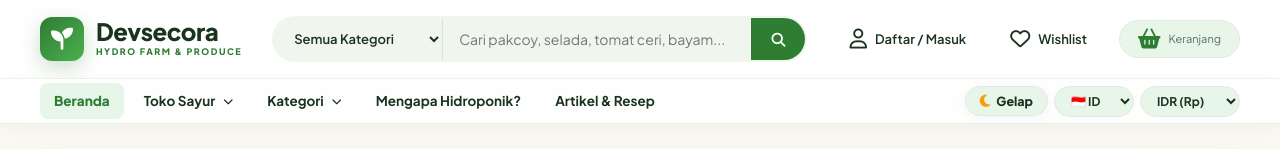
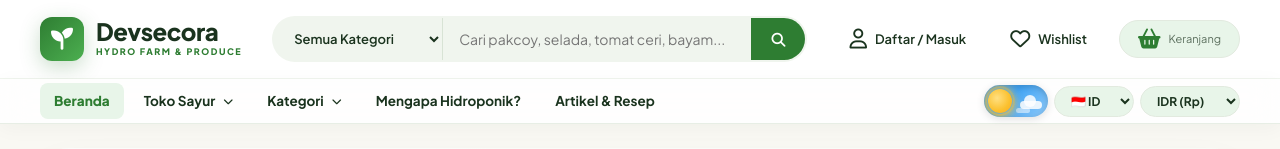
Before and after one commit to hafidimas/website_umkm, a Next.js app: page / in a window 1280 px wide. Shown: the top 149 px of the page. Built offline with nearby package versions, Linux system fonts and the light colour scheme; a web font is replaced by a local one.

Commit message:
feat: add modern Day/Night toggle slider to navbar with sun/moon animation

```diff
--- a/components/Navbar.tsx
+++ b/components/Navbar.tsx
@@ -191,16 +191,30 @@ export const Navbar: React.FC = () => {
                     {/* NAV RIGHT GROUP - CLEANED & FUNCTIONAL */}
                     <div className="nav-right-group">
                         <div className="nav-selectors">
-                            {/* THEME TOGGLE BUTTON */}
+                            {/* THEME TOGGLE - Modern Day/Night Slider */}
                             <button
                                 type="button"
                                 onClick={toggleTheme}
-                                className="btn-theme-toggle"
-                                title={theme === 'dark' ? 'Ganti ke Mode Terang (Light)' : 'Ganti ke Mode Gelap (Dark)'}
+                                className={`day-night-toggle ${theme === 'dark' ? 'is-night' : 'is-day'}`}
+                                title={theme === 'dark' ? 'Ganti ke Mode Terang' : 'Ganti ke Mode Gelap'}
                                 aria-label="Ganti Tema Tampilan"
                             >
-                                <i className={`fa-solid ${theme === 'dark' ? 'fa-sun' : 'fa-moon'}`}></i>
-                                <span className="theme-label">{theme === 'dark' ? 'Terang' : 'Gelap'}</span>
+                                <span className="toggle-track">
+                                    <span className="track-day">
+                                        <span className="cloud cloud-1"></span>
+                                        <span className="cloud cloud-2"></span>
+                                    </span>
+                                    <span className="track-night">
+                                        <span className="star star-1"></span>
+                                        <span className="star star-2"></span>
+                                        <span className="star star-3"></span>
+                                        <span className="star star-4"></span>
+                                    </span>
+                                    <span className="toggle-thumb">
+                                        <span className="thumb-sun"></span>
+                                        <span className="thumb-moon"></span>
+                                    </span>
+                                </span>
                             </button>
 
                             {/* LANGUAGE SWITCHER */}
--- a/styles.css
+++ b/styles.css
@@ -3646,3 +3646,183 @@ button {
     color: #F1F5F9 !important;
     border-color: #334155 !important;
 }
+
+/* ==========================================================================
+   DAY / NIGHT TOGGLE SLIDER
+   ========================================================================== */
+.day-night-toggle {
+    position: relative;
+    width: 64px;
+    height: 32px;
+    border-radius: 999px;
+    border: none;
+    background: none;
+    cursor: pointer;
+    padding: 0;
+    flex-shrink: 0;
+    outline: none;
+}
+
+.toggle-track {
+    position: relative;
+    display: block;
+    width: 100%;
+    height: 100%;
+    border-radius: 999px;
+    overflow: hidden;
+    transition: background 0.45s ease;
+    box-shadow: inset 0 2px 6px rgba(0,0,0,0.18), 0 2px 8px rgba(0,0,0,0.12);
+}
+
+.day-night-toggle.is-day .toggle-track {
+    background: linear-gradient(135deg, #64B5F6 0%, #42A5F5 40%, #90CAF9 100%);
+}
+
+.day-night-toggle.is-night .toggle-track {
+    background: linear-gradient(135deg, #1A1A2E 0%, #16213E 50%, #0F3460 100%);
+}
+
+.track-day {
+    position: absolute;
+    inset: 0;
+    opacity: 1;
+    transition: opacity 0.35s ease;
+    pointer-events: none;
+}
+
+.day-night-toggle.is-night .track-day {
+    opacity: 0;
+}
+
+.cloud {
+    position: absolute;
+    background: rgba(255,255,255,0.85);
+    border-radius: 999px;
+}
+
+.cloud-1 {
+    width: 22px;
+    height: 8px;
+    bottom: 8px;
+    right: 6px;
+}
+
+.cloud-1::before {
+    content: '';
+    position: absolute;
+    width: 12px;
+    height: 12px;
+    background: rgba(255,255,255,0.85);
+    border-radius: 50%;
+    top: -6px;
+    left: 4px;
+}
+
+.cloud-2 {
+    width: 14px;
+    height: 5px;
+    bottom: 4px;
+    right: 18px;
+    opacity: 0.6;
+}
+
+.track-night {
+    position: absolute;
+    inset: 0;
+    opacity: 0;
+    transition: opacity 0.35s ease;
+    pointer-events: none;
+}
+
+.day-night-toggle.is-night .track-night {
+    opacity: 1;
+}
+
+.star {
+    position: absolute;
+    background: #FFFFFF;
+    border-radius: 50%;
+}
+
+.star-1 { width: 3px; height: 3px; top: 7px;  left: 8px; }
+.star-2 { width: 2px; height: 2px; top: 15px; left: 14px; }
+.star-3 { width: 3px; height: 3px; top: 6px;  left: 22px; }
+.star-4 { width: 2px; height: 2px; top: 20px; left: 6px; }
+
+.toggle-thumb {
+    position: absolute;
+    top: 3px;
+    width: 26px;
+    height: 26px;
+    border-radius: 50%;
+    transition: transform 0.45s cubic-bezier(0.34, 1.56, 0.64, 1), box-shadow 0.35s ease;
+    display: flex;
+    align-items: center;
+    justify-content: center;
+}
+
+.day-night-toggle.is-day .toggle-thumb {
+    transform: translateX(3px);
+    box-shadow: 0 3px 10px rgba(251, 192, 45, 0.6), 0 0 0 2px rgba(251, 192, 45, 0.25);
+}
+
+.day-night-toggle.is-night .toggle-thumb {
+    transform: translateX(35px);
+    box-shadow: 0 3px 10px rgba(30, 30, 80, 0.5), 0 0 0 2px rgba(200, 200, 255, 0.2);
+}
+
+.thumb-sun {
+    position: absolute;
+    width: 24px;
+    height: 24px;
+    border-radius: 50%;
+    background: radial-gradient(circle at 38% 38%, #FFE082, #FBC02D 60%, #F9A825);
+    box-shadow: 0 0 8px 2px rgba(251, 192, 45, 0.55);
+    opacity: 1;
+    transition: opacity 0.3s ease;
+}
+
+.day-night-toggle.is-night .thumb-sun {
+    opacity: 0;
+}
+
+.thumb-moon {
+    position: absolute;
+    width: 22px;
+    height: 22px;
+    border-radius: 50%;
+    background: radial-gradient(circle at 40% 40%, #E0E0E0, #BDBDBD 60%, #9E9E9E);
+    box-shadow: inset -3px -2px 0 1px rgba(150,150,150,0.3), 0 0 8px 2px rgba(200, 200, 255, 0.3);
+    opacity: 0;
+    transition: opacity 0.3s ease 0.1s;
+}
+
+.thumb-moon::before,
+.thumb-moon::after {
+    content: '';
+    position: absolute;
+    background: rgba(150, 150, 150, 0.45);
+    border-radius: 50%;
+}
+
+.thumb-moon::before {
+    width: 6px;
+    height: 6px;
+    top: 5px;
+    left: 5px;
+}
+
+.thumb-moon::after {
+    width: 4px;
+    height: 4px;
+    bottom: 5px;
+    right: 5px;
+}
+
+.day-night-toggle.is-night .thumb-moon {
+    opacity: 1;
+}
+
+.day-night-toggle:hover .toggle-track {
+    filter: brightness(1.06);
+}
```
